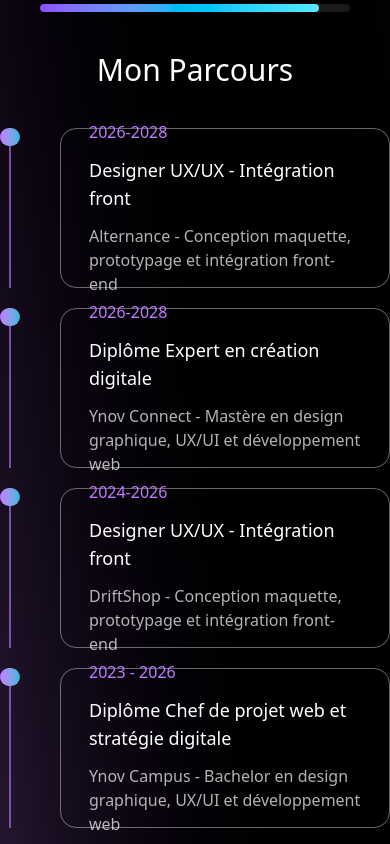
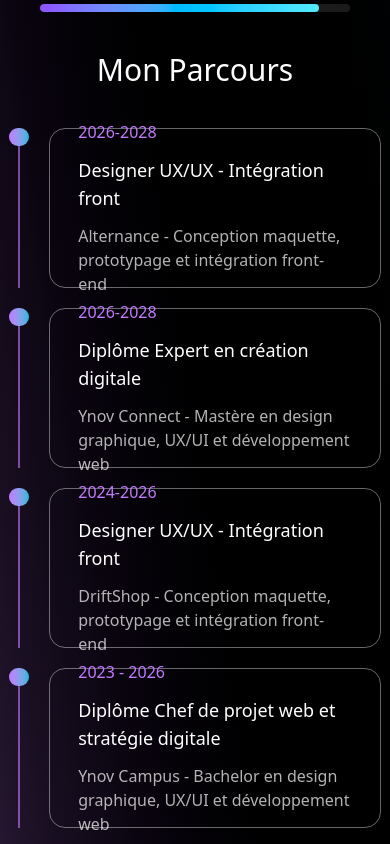
Before and after one commit to thaislario972/Portfolio, a Nuxt app: page /qui-suis-je in a window 390 px wide. Shown: the part 2020-2864 px from the top of the page. Built offline with nearby package versions, Linux system fonts and the light colour scheme.

Commit message:
fix détail

```diff
--- a/app/component/parcours-card.vue
+++ b/app/component/parcours-card.vue
@@ -7,7 +7,7 @@ const props = defineProps<{
 </script>
 
 <template>
-  <div class="flex gap-10 group w-full justify-center">
+  <div class="flex md:gap-10 gap-5 group w-full justify-center">
     <div class="flex flex-col justify-center items-center h-40 lg:h-45 md:h-50 sm:h-55">
       <div class="w-5 h-5 rounded-full bg-linear-to-r  from-lavand to-turq"></div>
       <div class="w-[2px] h-full bg-lavand/60 group-hover:bg-lavand "></div>
```
